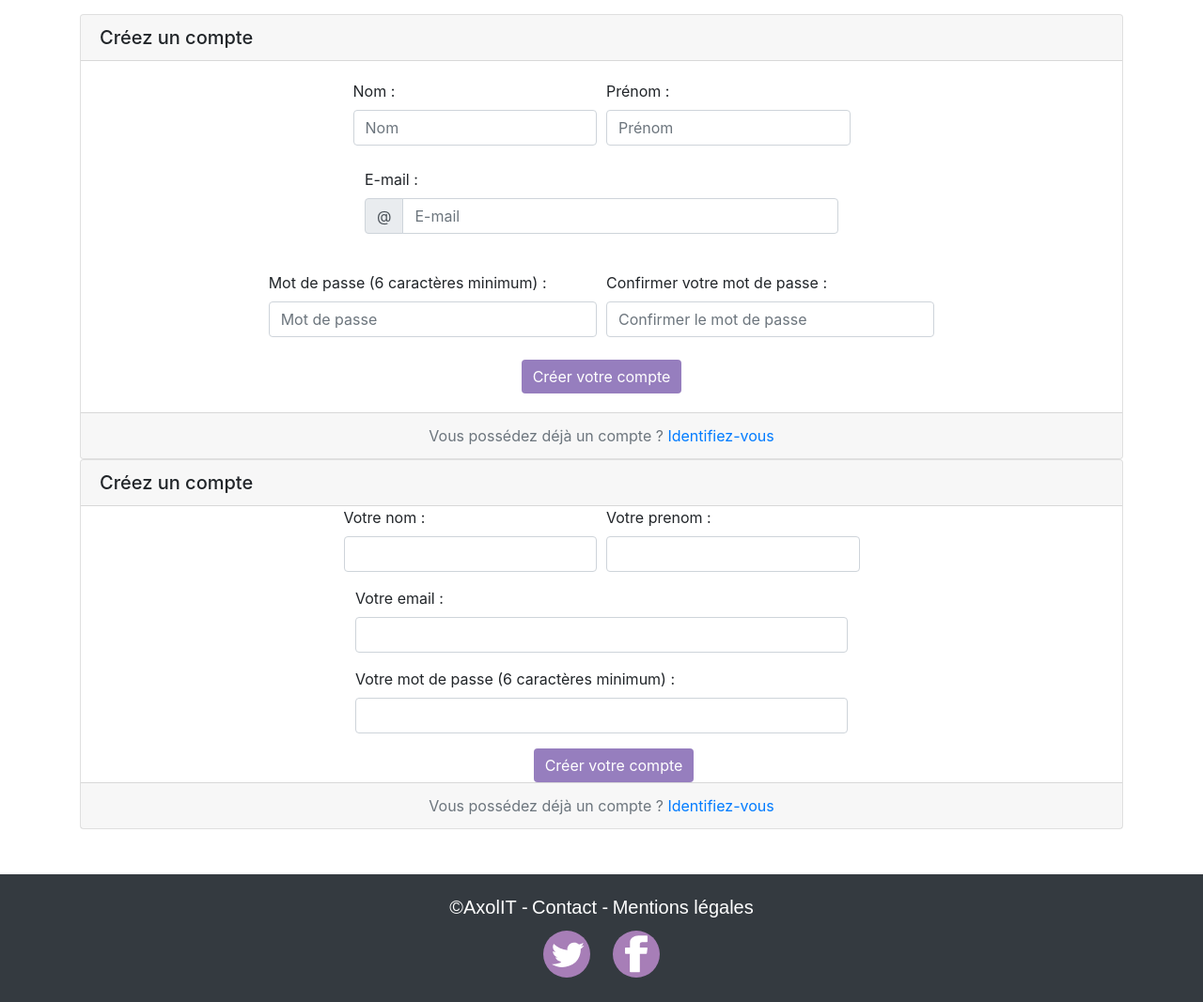
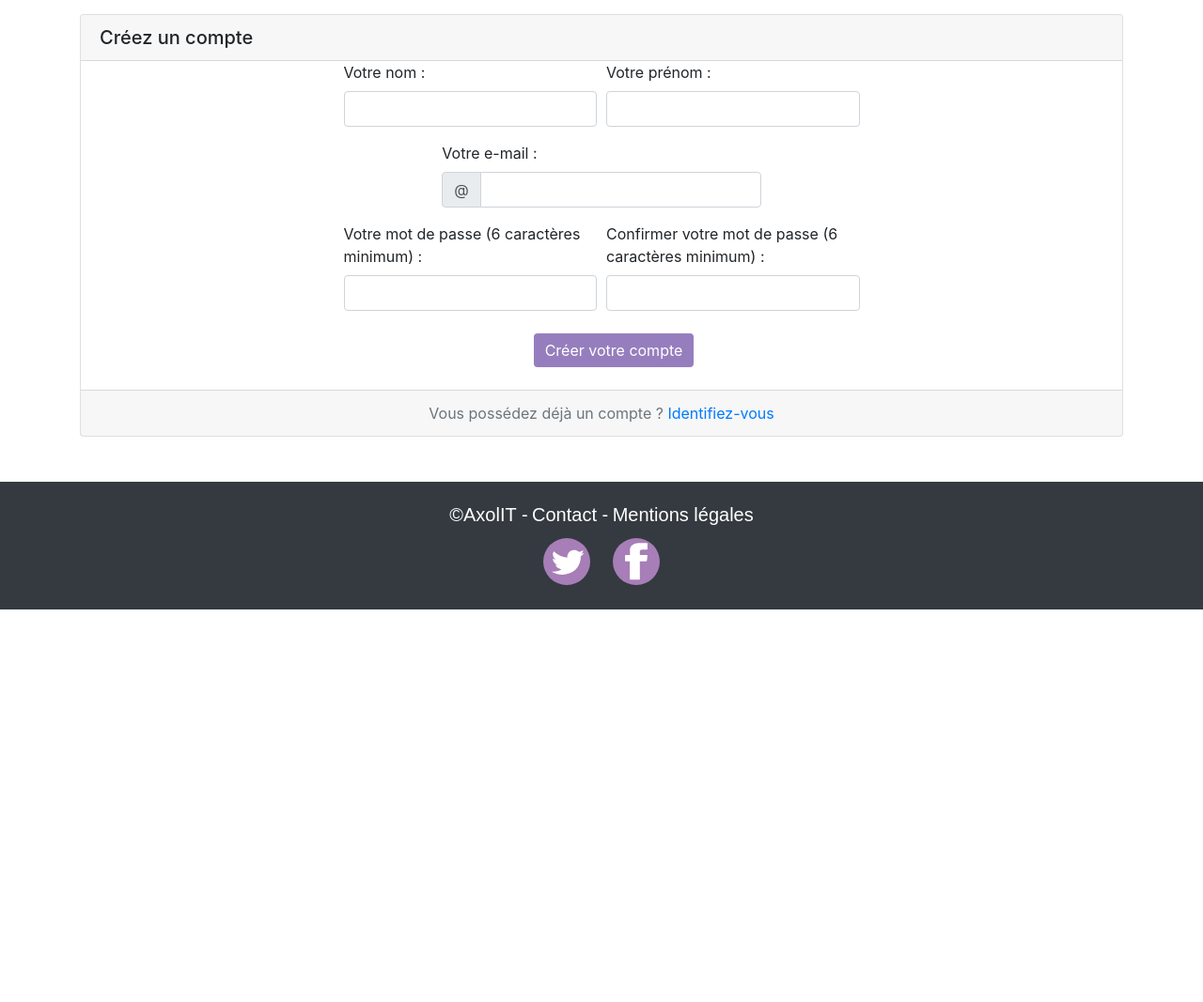
Before and after one commit to StephanieeV/Axolit, a Symfony app: template templates/default/inscription.html.twig in a window 1280 px wide. Shown: the part 99-1166 px from the top of the page at 94% size. After the commit the page ends 748 px from the top, so only its background shows below. Run offline with Twig, Linux system fonts and the light colour scheme; the template is opened without the code that fills it, so the values that code supplies are empty; form fields are guessed from the names that the template uses; some libraries are stand-ins or nearby versions.

Commit message:
Modif html inscription

```diff
--- a/templates/default/inscription.html.twig
+++ b/templates/default/inscription.html.twig
@@ -19,82 +19,13 @@
 
 {% block contenu %}
 
+{{ form_start(form_inscription) }}
+
 	<div class="container">
 		<div class="card">
 			<h5 class="card-header">
 				Créez un compte
 			</h5>
-			<div class="card-body">
-				<form>
-					<div class="form-row">
-						<div class="col-md-3 offset-md-3">
-							<label>
-								Nom :
-							</label>
-							<input type="text" class="form-control" placeholder="Nom" required="Veuillez renseigner ce champ" name="nom">
-						</div>
-						<div class="col-md-3">
-							<label>
-								Prénom :
-							</label>
-							<input type="text" class="form-control" placeholder="Prénom" required="Veuillez renseigner ce champ" name="prenom">
-						</div>
-					</div>
-
-					<br>
-					<div class="form-group col-md-6 offset-md-3">
-						<label>
-							E-mail :
-						</label>
-						<div class="input-group">
-							<div class="input-group-prepend">
-								<div class="input-group-text" id="btnGroupAddon">
-									@
-								</div>
-							</div>
-							<input type="email" class="form-control" id="email" placeholder="E-mail" required="Veuillez renseigner ce champ" name="envoi">
-						</div>
-					</div>
-					<br>
-					<div class="form-row">
-						<div class="col-md-4 offset-md-2">
-							<label>
-								Mot de passe (6 caractères minimum) :
-							</label>
-							<input id="mdp" type="password" class="form-control" placeholder="Mot de passe" required="Veuillez renseigner ce champ" minlength="6" name="mdp">
-						</div>
-						<div class="col-md-4">
-							<label>
-								Confirmer votre mot de passe :
-							</label>
-							<input id="confirmer_mdp" type="password" class="form-control" placeholder="Confirmer le mot de passe" required="Veuillez renseigner ce champ" minlength="6">
-						</div>
-					</div>
-					<br>
-					<div class="text-center">
-						<button id="creer" type="submit" name="bouton creer compte" class="btn btn-rose btn-primary">
-							Créer votre compte
-						</button>
-					</div>
-				</form>
-			</div>
-			<div class="card-footer text-muted text-center">
-				Vous possédez déjà un compte ?
-				<a href="connexion.php">
-					Identifiez-vous
-				</a>
-			</div>
-		</div>
-	</div>
-
-
-{{ form_start(form_inscription) }}
-
-						<div class="container">
-						<div class="card">
-						<h5 class="card-header">
-						Créez un compte
-						</h5>
 
 						<div class="form-group form-row" >
 
@@ -107,34 +38,51 @@
 						</div>
 
 						<div class="col-md-3 ">
-						{{form_label(form_inscription.prenom, 'Votre prenom :')	}}
+						{{form_label(form_inscription.prenom, 'Votre prénom :')	}}
 						{{form_widget(form_inscription.prenom, {'attr':{'class':'form-control'}})}}
 						{{form_errors(form_inscription.prenom)	}}
 						</div>
 
 						</div>
 
-						<div class="form-group col-md-6 offset-md-3">
-						{{form_label(form_inscription.email, 'Votre email :')	}}
+						<div class="form-group col-md-4 offset-md-4">
+							{{form_label(form_inscription.email, 'Votre e-mail :')}}
+							<div class="input-group">
+								<div class="input-group-prepend">
+									<div class="input-group-text" id="btnGroupAddon">
+										@
+									</div>
+								</div>
 						{{form_widget(form_inscription.email, {'attr':{'class':'form-control'}})}}
-						{{form_errors(form_inscription.email)	}}
+						{{form_errors(form_inscription.email)}}
+							</div>
 						</div>
 
-						<div class="form-group col-md-6 offset-md-3">
+					<div class="form-row">
+						<div class="col-md-3 offset-md-3">
 						{{form_label(form_inscription.mdp, 'Votre mot de passe (6 caractères minimum) :')	}}
 						{{form_widget(form_inscription.mdp, {'attr':{'class':'form-control'}})}}
 						{{form_errors(form_inscription.mdp)	}}
 						</div>
+						<div class="col-md-3">
+							<label>
+								Confirmer votre mot de passe (6 caractères minimum) :
+							</label>
+							<input id="confirmer_mdp" type="password" class="form-control" required="Veuillez renseigner ce champ" minlength="6">
+						</div>
+					</div>
 
-
+	</br>
 
 	<div class="col-md-5 offset-md-5">
 	<button type="submit" class="btn btn-rose btn-primary">
 		Créer votre compte
 	</button>
 	</div>
+	</br>
 
 	{{ form_end(form_inscription) }}
+
 	<div class="card-footer text-muted text-center">
 				Vous possédez déjà un compte ?
 				<a href="connexion.php">
@@ -144,7 +92,7 @@
 
 	<script type="text/javascript" language="javascript">
 
-		document.getElementById("creer").onclick = function (event) {
+document.getElementById("creer").onclick = function (event) {
 var a = document.getElementById("mdp").value;
 var b = document.getElementById("confirmer_mdp").value;
 
@@ -166,7 +114,7 @@ alert("Un e-mail de confirmation vous a été envoyé.");
 window.location = 'inscription.php';
 }
 }
-	</script>
+</script>
 
 
 </div>
```
